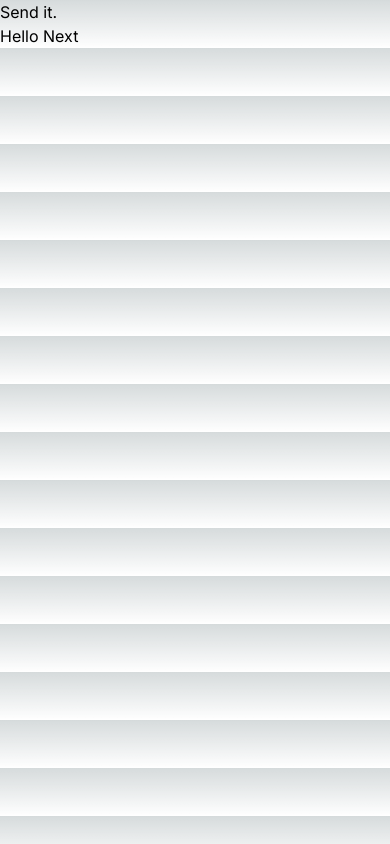
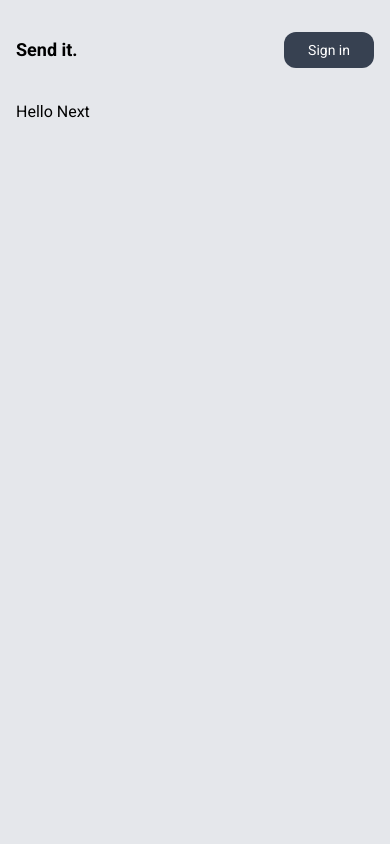
Before and after one commit to romsit/React-post-it, a Next.js app: page / in a window 390 px wide. Built offline with nearby package versions, Linux system fonts and the light colour scheme; no server answers.

Commit message:
Login and Logout with user

```diff
--- /dev/null
+++ b/app/auth/Logged.tsx
@@ -0,0 +1,12 @@
+'use client'
+
+import image from "next/image"
+import { signOut } from 'next-auth/react'
+
+export default function Logged(){
+    return (
+        <li className="flex gap-8 items-center">
+            <button>Sign out</button>
+        </li>
+    )
+}
--- /dev/null
+++ b/app/auth/Login.tsx
@@ -0,0 +1,11 @@
+'use client'
+
+import { signIn } from 'next-auth/react'
+
+export default function Login() {
+    return (
+        <li className="list-none">
+            <button onClick={() => signIn()} className='text-sm bg-gray-700 text-white py-2 px-6 rounded-xl disabled:opacity-25'> Sign in</button>
+        </li>
+    )
+}
--- a/app/auth/Nav.tsx
+++ b/app/auth/Nav.tsx
@@ -1,11 +1,21 @@
 import Link from 'next/link'
+import Login from "./Login"
+import Logged from "./Logged"
+import { getServerSession } from 'next-auth/next'
+import { authOptions } from '../../pages/api/auth/[...nextauth]'
 
 export default async function Nav() {
+    const session = await getServerSession(authOptions)
+    console.log(session)
     return (
-        <nav>
+        <nav className='flex justify-between items-center py-8'>
             <Link href={"/"}>
-                <h1> Send it.</h1>
+                <h1 className='font-bold text-lg'> Send it.</h1>
             </Link>
+            <ul className='flex items-center gap-6'>
+                {!session?.user && <Login />}
+                {session?.user && <h1> {<Logged/>}</h1>}
+            </ul>
         </nav >
     )
 }
--- a/app/globals.css
+++ b/app/globals.css
@@ -8,20 +8,8 @@
   --background-end-rgb: 255, 255, 255;
 }
 
-@media (prefers-color-scheme: dark) {
-  :root {
-    --foreground-rgb: 255, 255, 255;
-    --background-start-rgb: 0, 0, 0;
-    --background-end-rgb: 0, 0, 0;
-  }
-}
+
 
 body {
-  color: rgb(var(--foreground-rgb));
-  background: linear-gradient(
-      to bottom,
-      transparent,
-      rgb(var(--background-end-rgb))
-    )
-    rgb(var(--background-start-rgb));
+
 }
--- a/app/layout.js
+++ b/app/layout.js
@@ -1,8 +1,8 @@
 import './globals.css'
-import { Inter } from 'next/font/google'
+import { Roboto } from 'next/font/google'
 import Nav from './auth/Nav'
 
-const inter = Inter({ subsets: ['latin'] })
+const roboto = Roboto({ subsets: ['latin'], weight:["400", "700"], variable: "--font-roboto" })
 
 export const metadata = {
   title: 'Create Next App',
@@ -12,7 +12,7 @@ export const metadata = {
 export default function RootLayout({ children }) {
   return (
     <html lang="en">
-      <body className={inter.className}><Nav/>{children}</body>
+      <body className={`mx-4 md:mx-48 xl:mx-96 ${roboto.className} bg-gray-200`}><Nav/>{children}</body>
     </html>
   )
 }
--- a/pages/api/auth/[...nextauth].js
+++ b/pages/api/auth/[...nextauth].js
@@ -3,14 +3,15 @@ import GoogleProvider from "next-auth/providers/google";
 import { PrismaAdapter } from "@next-auth/prisma-adapter";
 import prisma from '../../../prisma/client'
 
-const prisma = new PrismaClient();
-
-export default NextAuth({
-    adapter: PrismaAdapter(prisma),
+export const authOptions = {
+  adapter: PrismaAdapter(prisma),
+  secret: process.env.AUTH_SECRET,
     providers: [
       GoogleProvider({
         clientId: process.env.GOOGLE_CLIENT_ID,
         clientSecret: process.env.GOOGLE_CLIENT_SECRET,
       }),
     ],
-  });
+  }
+
+export default NextAuth(authOptions);
--- a/prisma/client.js
+++ b/prisma/client.js
@@ -1,6 +1,6 @@
 import { PrismaClient } from "@prisma/client"
 
-const client =  globalThis.prisma || new PrismaClient()
-if (process.env.NODE_ENV !== "production") globalThis.prisma = client
+const prisma =  globalThis.prisma || new PrismaClient()
+if (process.env.NODE_ENV !== "production") globalThis.prisma = prisma
 
-export default client
+export default prisma
```
Also changed, not shown: 1 other file (tests, documents, lock files or other folders).
